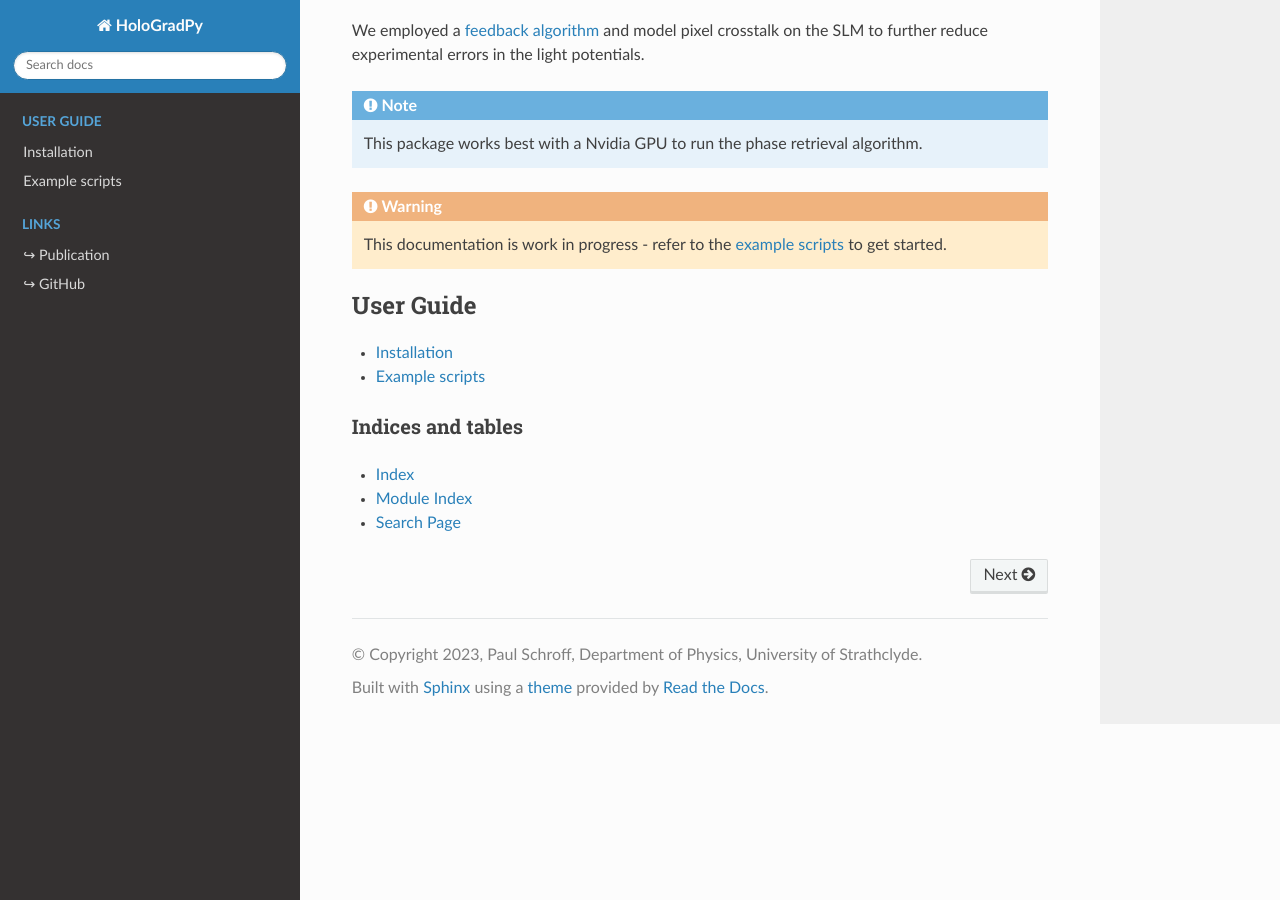
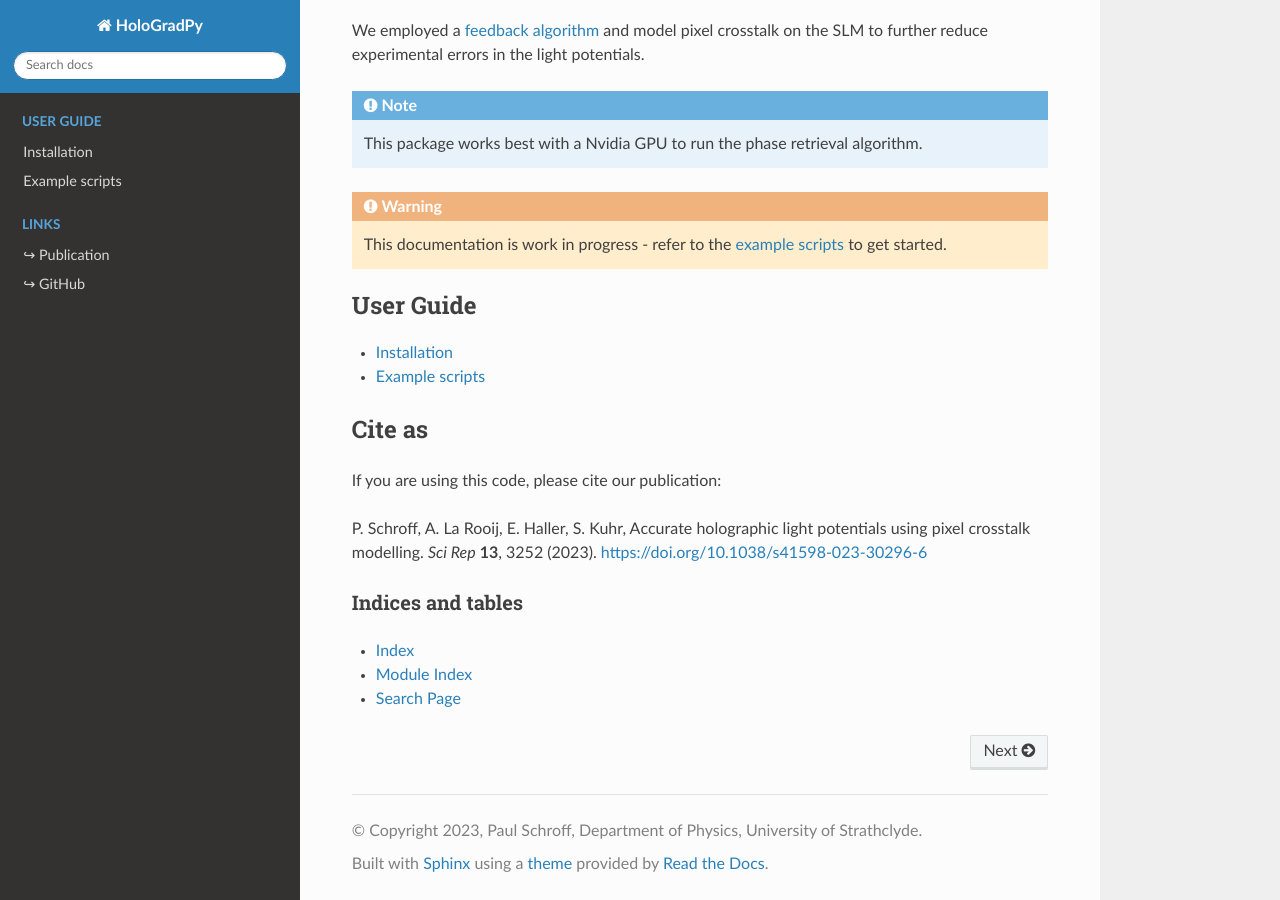
Before and after one commit to paul-schroff/hologradpy, a Sphinx documentation site: the page built from docs/index.rst, in a window 1280 px wide and 900 px high, scrolled down 666 px. Built offline with Sphinx 7.4.7 and the Read the Docs theme 2.0.0, drawn with Linux system fonts in a browser that asks for light colours.

Commit message:
Updated index.rst.

```diff
--- a/docs/auto_examples/feedback.py
+++ b/docs/auto_examples/feedback.py
@@ -253,8 +253,8 @@ phi, img, M, T, [rmse, psnr], [rmse_conv_sv, rmse_pred_conv_sv, eff_conv_sv, n_c
 #
 # .. image:: images/fb0.png
 #
-# The experimental errors in the camera image are greatly reduced after 10 camera feedback iterations with 50 CG
-# iterations each:
+# Here, we only show the region on the camera. The experimental errors in the camera image are greatly reduced after 10
+# camera feedback iterations with 50 CG iterations each:
 #
 # .. image:: images/fb15.png
 
--- a/docs/auto_examples/feedback.rst
+++ b/docs/auto_examples/feedback.rst
@@ -366,8 +366,8 @@ taken:
 
 .. image:: images/fb0.png
 
-The experimental errors in the camera image are greatly reduced after 10 camera feedback iterations with 50 CG
-iterations each:
+Here, we only show the region on the camera. The experimental errors in the camera image are greatly reduced after 10
+camera feedback iterations with 50 CG iterations each:
 
 .. image:: images/fb15.png
 
--- a/docs/index.rst
+++ b/docs/index.rst
@@ -55,6 +55,14 @@ potentials.
    ↪ Publication <https://doi.org/10.1038/s41598-023-30296-6>
    ↪ GitHub <https://github.com/paul-schroff/hologradpy>
 
+Cite as
+*******
+If you are using this code, please cite our publication:
+
+P. Schroff, A. La Rooij, E. Haller, S. Kuhr,
+Accurate holographic light potentials using pixel crosstalk modelling.
+*Sci Rep* **13**, 3252 (2023). https://doi.org/10.1038/s41598-023-30296-6
+
 Indices and tables
 ==================
 
```
Also changed, not shown: docs/auto_examples/feedback.ipynb, 4 other files.
